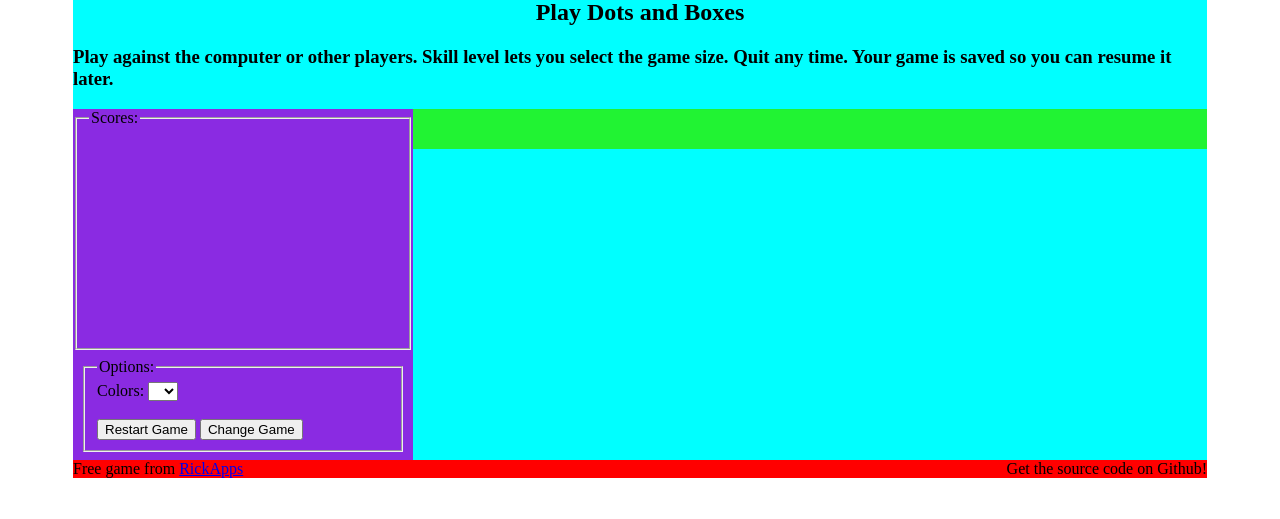
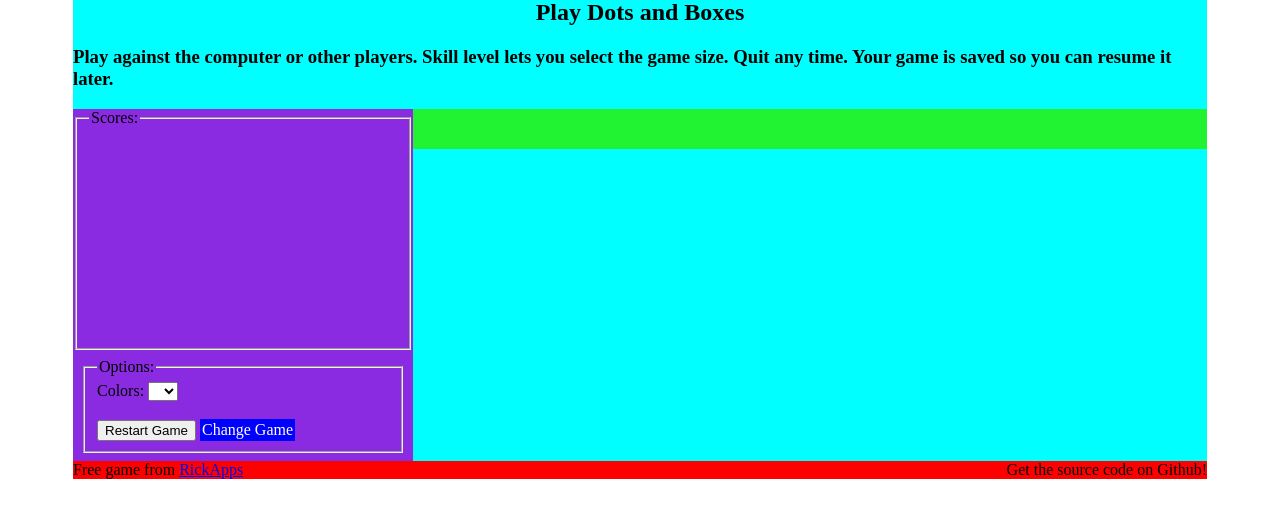
Before and after one commit to rickapps/dots-game, a Flask app: template templates/game.html in a window 1280 px wide. Shown: the part 21-540 px from the top of the page. Run offline with Flask 2, Linux system fonts and the light colour scheme; the template is opened without the code that fills it: most values are stand-ins (such as "Sample title", 1, 10 or a date in 2020).

Commit message:
Fix to change game button.

```diff
--- a/static/css/style.css
+++ b/static/css/style.css
@@ -155,3 +155,12 @@ We only want to affect the anchor tags that are within class .grid-item
   height: 100%;
   width: 5%;
 }
+
+.anchor-btn {
+  background-color: blue;
+  color: white;
+  display: inline-block;
+  text-align: center;
+  text-decoration: none;
+  padding: 2px;
+}
--- a/templates/includes/panel.html
+++ b/templates/includes/panel.html
@@ -21,7 +21,7 @@
          {% endfor %}
          </select><br><br>
          <input type="submit" value="Restart Game">
-         <button onclick="window.location.href='/';">Change Game</button>
+         <a class="anchor-btn" href="/">Change Game</a>
         </fieldset>
     </form>
 </div>
```
